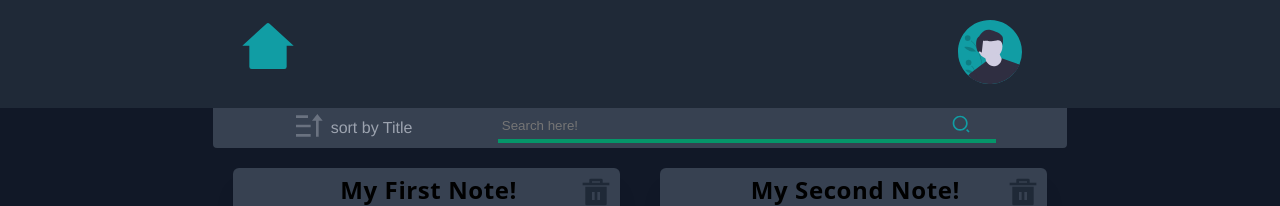
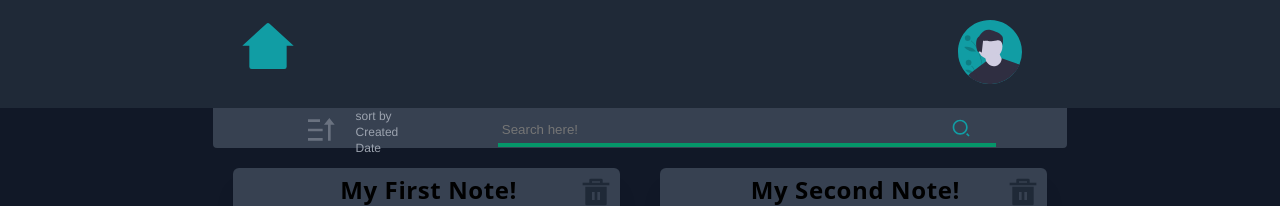
Before and after one commit to AugustoLL/open-notes, a Vue app: page /dashboard in a window 1280 px wide. Shown: the top 206 px of the page. Built offline with nearby package versions, Linux system fonts and the light colour scheme.

Commit message:
Add a Sorting module to the store

```diff
--- a/src/components/TheDashboard.vue
+++ b/src/components/TheDashboard.vue
@@ -21,7 +21,7 @@
         v-else
         v-show="getSearchQuery"
         v-for="note in filterNotes"
-        :key="note.title"
+        :key="note.id"
         :note="note"
       ></base-note>
     </div>
@@ -63,6 +63,29 @@ export default {
         .replace(/[\u0300-\u036f]/g, '')
         .toLowerCase()
     },
+    // filterNotes() {
+    //   const query = this.removeDiacritics(this.getSearchQuery)
+    //   const filtered = this.notes.filter((note) => {
+    //     return (
+    //             this.removeDiacritics(note.title).includes(query) ||
+    //             this.removeDiacritics(note.body).includes(query)
+    //     )
+    //   });
+    //   this.filteredNotes = filtered
+    // },
+    sortNotes(notes) {
+      notes.sort((n1, n2) => {
+        let t1, t2
+        t1 = this.removeDiacritics(n1.title.toLowerCase())
+        t2 = this.removeDiacritics(n2.title.toLowerCase())
+        if (t1 < t2)
+          return -1
+        else if (t1 > t2)
+          return 1
+        else
+          return 0
+      })
+    },
   },
   computed: {
     notesCount() {
@@ -84,8 +107,19 @@ export default {
                 this.removeDiacritics(note.title).includes(query) ||
                 this.removeDiacritics(note.body).includes(query)
         )
-      });
+      })
       return filtered
+    },
+    // sortNotes(notes) {
+    //   return notes.sort((a, b) => {
+    //     return
+    //   })
+    // },
+    sortingType() {
+      return this.$store.getters.sortingType
+    },
+    sortingMethod() {
+      return this.$store.getters.sortingMethod
     },
   }
 }
--- a/src/components/dashboard/BaseHeaderSort.vue
+++ b/src/components/dashboard/BaseHeaderSort.vue
@@ -3,7 +3,7 @@
         <div @click="changeSortingType" class="sort-icon">
             <base-svg-icon :name="sortingType" color="#6a7280"/>
         </div>
-        <span class="sort-text">sort by Title</span>
+        <span class="sort-text" @click="changeSortingMethod">sort by {{ sortingMethod }}</span>
     </div>
 </template>
 
@@ -12,6 +12,8 @@ export default {
     data() {
         return {
             sortingType: "sortAsc",
+            sortingMethods: ['Created Date', 'Title', 'Modified Date'],
+            sortingIndex: 0,
         }
     },
     methods: {
@@ -20,15 +22,32 @@ export default {
                 this.sortingType = 'sortDesc'
             else
                 this.sortingType = 'sortAsc'
+            this.updateSortingStore()
             return this.sortingType
         },
+        changeSortingMethod() {
+            if (this.sortingIndex >= this.sortingMethods.length - 1)
+                this.sortingIndex = 0
+            else
+                this.sortingIndex++
+            this.updateSortingStore()
+        },
+        updateSortingStore() {
+            this.$store.dispatch('updateSortingType', this.sortingType)
+            this.$store.dispatch('updateSortingMethod', this.sortingMethod)
+        }
+    },
+    computed: {
+        sortingMethod() {
+            return this.sortingMethods[this.sortingIndex]
+        }
     }
 }
 </script>
 
 <style lang="postcss" scoped>
 .sort-container {
-    @apply grid row-start-1;
+    @apply grid grid-cols-2 row-start-1;
 }
 .sort-icon {
     @apply w-8 mx-auto;
@@ -38,6 +57,6 @@ export default {
     @apply row-start-1 self-center cursor-pointer;
 }
 .sort-text {
-    @apply text-gray-400 justify-self-start;
+    @apply text-gray-400 text-left col-span-2 text-xs select-none;
 }
 </style>
--- a/src/store/index.js
+++ b/src/store/index.js
@@ -2,6 +2,7 @@ import Vue from 'vue'
 import Vuex from 'vuex'
 import NotesModule from './modules/NotesModule'
 import UserModule from './modules/UserModule'
+import SortingModule from './modules/SortingModule'
 
 Vue.use(Vuex)
 
@@ -17,6 +18,7 @@ export default new Vuex.Store({
   actions: {},
   modules: {
     user: UserModule,
-    notes: NotesModule
+    notes: NotesModule,
+    sort: SortingModule,
   }
 })
--- a/src/store/modules/NotesModule.js
+++ b/src/store/modules/NotesModule.js
@@ -30,12 +30,10 @@ export default {
         dateCreated: new Date(),
       }
     ],
-    searchQuery: '',
   },
   getters: {
     notesCount: (state) => state.notes.length,
     notes: (state) => state.notes,
-    searchQuery: (state) => state.searchQuery,
   },
   mutations: {
     INSERT_NOTE(state, note) {
@@ -59,9 +57,6 @@ export default {
       state.notes[index].body = note.body
       state.notes[index].dateModified = note.dateModified
     },
-    UPDATE_SEARCH_QUERY(state, query) {
-      state.searchQuery = query
-    }
   },
   actions: {
     async insertNote({commit}, payload) {
@@ -85,11 +80,5 @@ export default {
         //
       }
     },
-    updateSearchQuery({commit}, payload) {
-      if(payload != '' && payload != null)
-        commit('UPDATE_SEARCH_QUERY', payload)
-      else
-      commit('UPDATE_SEARCH_QUERY', '')
-    }
   },
 }
--- /dev/null
+++ b/src/store/modules/SortingModule.js
@@ -0,0 +1,37 @@
+export default {
+    state: {
+      type: '',
+      method: '',
+      searchQuery: '',
+    },
+    getters: {
+        sortingType: (state) => state.type,
+        sortingMethod: (state) => state.method,
+        searchQuery: (state) => state.searchQuery,
+    },
+    mutations: {
+        UPDATE_SORTING_METHOD(state, sortingMethod) {
+            state.method = sortingMethod
+        },
+        UPDATE_SORTING_TYPE(state, sortingType) {
+            state.type = sortingType
+        },
+        UPDATE_SEARCH_QUERY(state, query) {
+            state.searchQuery = query
+        },
+    },
+    actions: {
+        updateSortingMethod({commit}, payload) {
+            commit('UPDATE_SORTING_METHOD', payload)
+        },
+        updateSortingType({commit}, payload) {
+            commit('UPDATE_SORTING_TYPE', payload)
+        },
+        updateSearchQuery({commit}, payload) {
+            if(payload != '' && payload != null)
+              commit('UPDATE_SEARCH_QUERY', payload)
+            else
+            commit('UPDATE_SEARCH_QUERY', '')
+        },
+    },
+  }
--- a/src/store/modules/UserModule.js
+++ b/src/store/modules/UserModule.js
@@ -1,13 +1,13 @@
 export default {
   state: {
-    user: {
+    account: {
       username: 'UsernameTest', //null
       password: 'PasswordTest', //null
     },
   },
   getters: {
-    user: (state) => state.user,
-    username: (state) => state.user.username,
+    user: (state) => state.account,
+    username: (state) => state.account.username,
   },
   mutations: {},
   actions: {},
```
